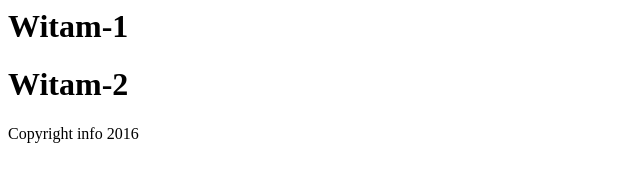
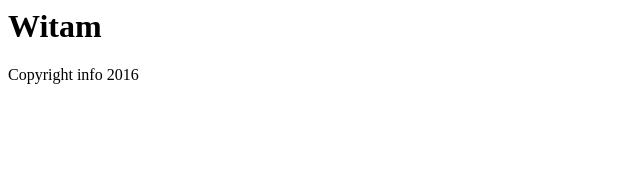
Before and after one commit to p-i-o-t-r-k/kursGitTest, a plain HTML site: page index.html in a window 1280 px wide. Shown: the whole page, without its empty margins (0-640 px from the left). Drawn offline with Linux system fonts and the light colour scheme.

Commit message:
Poprawiono index.html, aby plik byl jak na kursie

```diff
--- a/index.html
+++ b/index.html
@@ -1,12 +1,16 @@
+<html>
+<head>
+</head>
+<body>
+
+	<div>
+		<h1>Witam</h1>
+	</div>
 
 
-<div>
-	<h1>Witam-1</h1>
-</div>
-
-<div>
-	<h1>Witam-2</h1>
-</div>
+	<div class="footer"> Copyright info 2016</div>
 
 
-<div class="footer"> Copyright info 2016</div>
+</body>
+
+</html>
```
